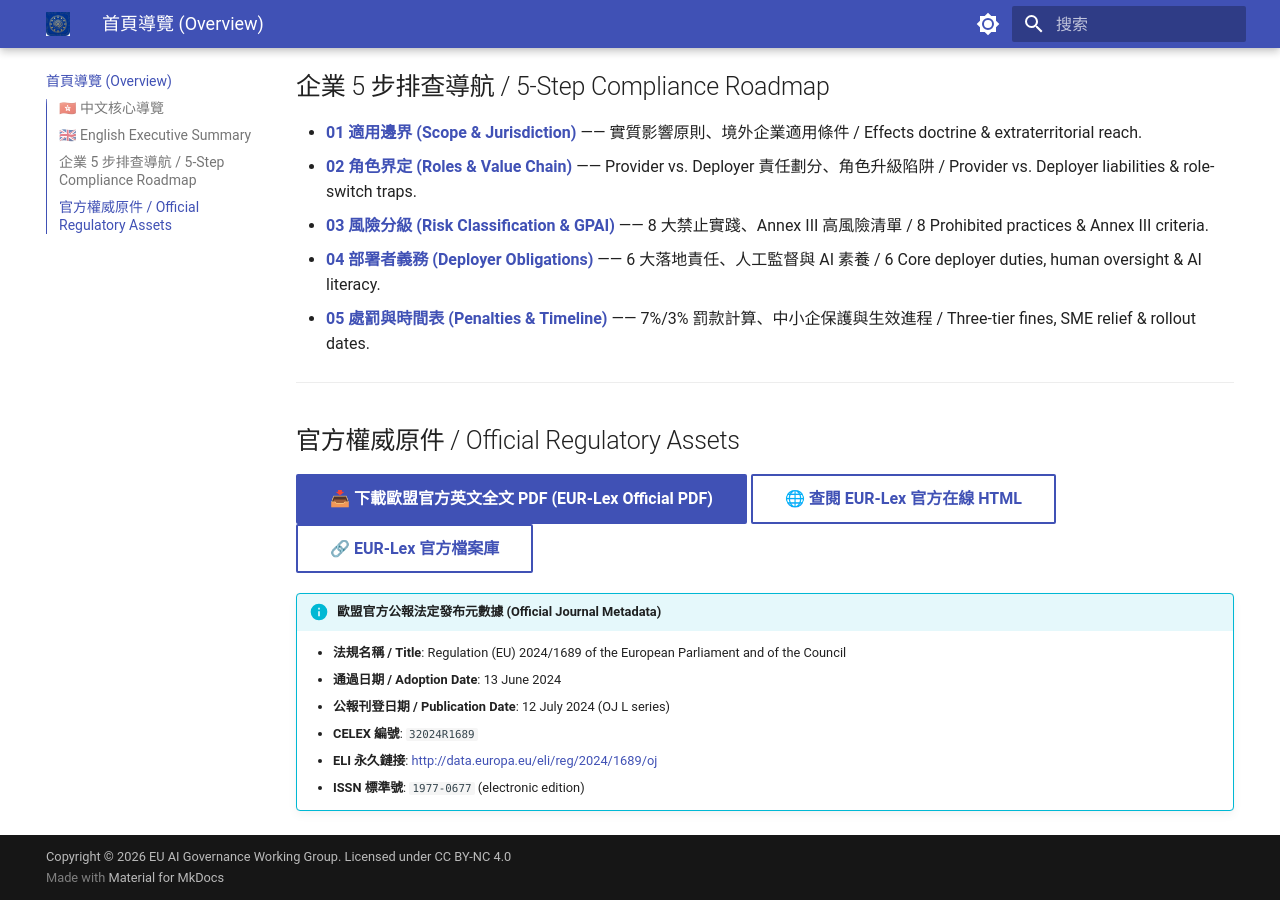
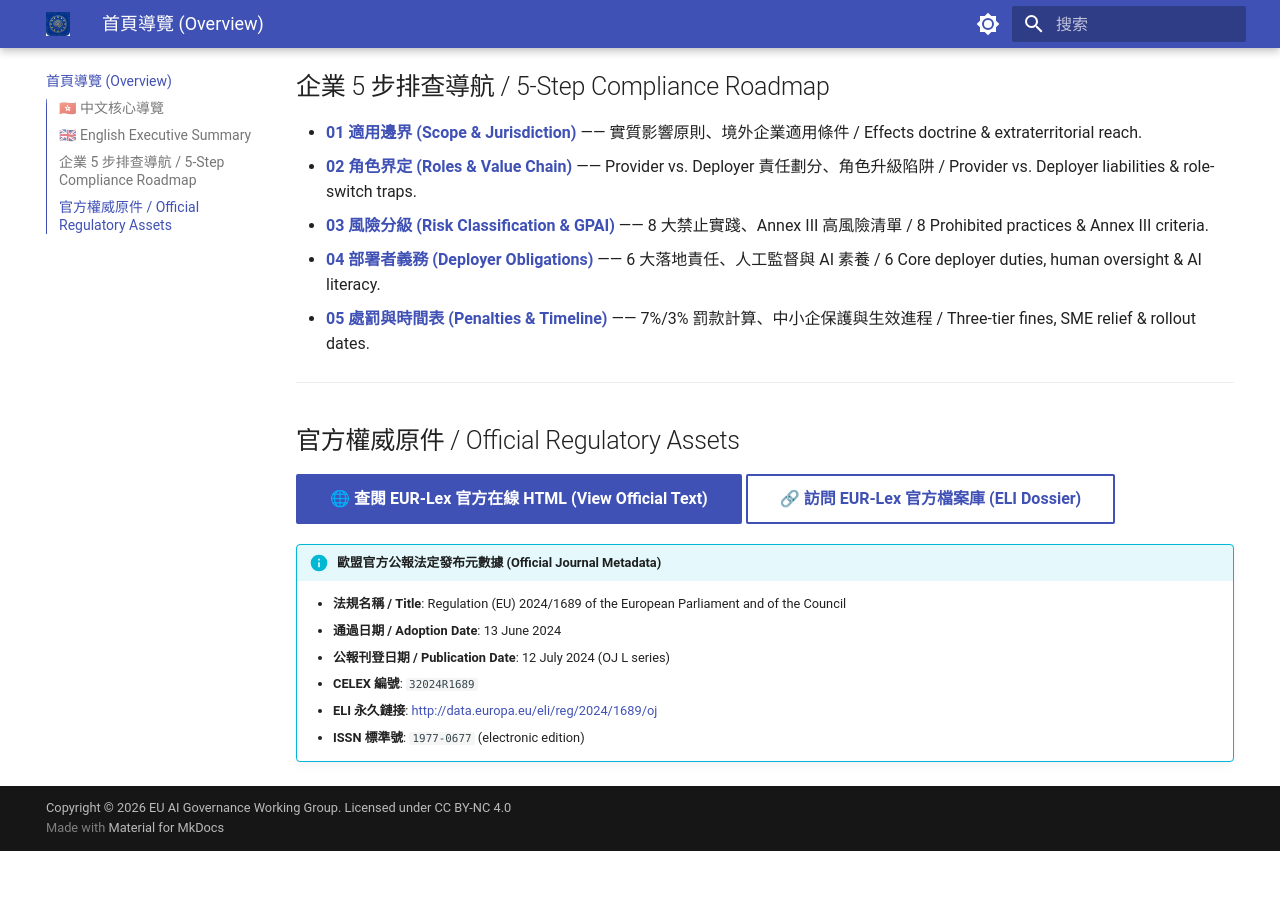
Before and after one commit to jackylawck/euaiact-faq, an MkDocs documentation site: the page built from docs/index.md, in a window 1280 px wide and 900 px high, scrolled down 1055 px. Built offline with MkDocs 1.6.1 and Material for MkDocs 9.7.7, drawn with Linux system fonts in a browser that asks for light colours; after the commit the page ends 1906 px from its top, so only the background shows below that.

Commit message:
Update index.md

```diff
--- a/docs/index.md
+++ b/docs/index.md
@@ -44,9 +44,8 @@ The European Union Artificial Intelligence Act (Regulation (EU) 2024/1689) repre
 
 ## 官方權威原件 / Official Regulatory Assets
 
-<a href="https://eur-lex.europa.eu/legal-content/EN/TXT/PDF/?uri=OJ:L_202401689" target="_blank" rel="noopener noreferrer" class="md-button md-button--primary">📥 下載歐盟官方英文全文 PDF (EUR-Lex Official PDF)</a>
-<a href="https://eur-lex.europa.eu/legal-content/EN/TXT/HTML/?uri=OJ:L_202401689" target="_blank" rel="noopener noreferrer" class="md-button">🌐 查閱 EUR-Lex 官方在線 HTML</a>
-<a href="https://eur-lex.europa.eu/eli/reg/2024/1689/oj" target="_blank" rel="noopener noreferrer" class="md-button">🔗 EUR-Lex 官方檔案庫</a>
+[🌐 查閱 EUR-Lex 官方在線 HTML (View Official Text)](https://eur-lex.europa.eu/legal-content/EN/TXT/HTML/?uri=OJ:L_202401689){ .md-button .md-button--primary target="_blank" }
+[🔗 訪問 EUR-Lex 官方檔案庫 (ELI Dossier)](https://eur-lex.europa.eu/eli/reg/2024/1689/oj){ .md-button target="_blank" }
 
 !!! info "歐盟官方公報法定發布元數據 (Official Journal Metadata)"
     * **法規名稱 / Title**: Regulation (EU) 2024/1689 of the European Parliament and of the Council
```
